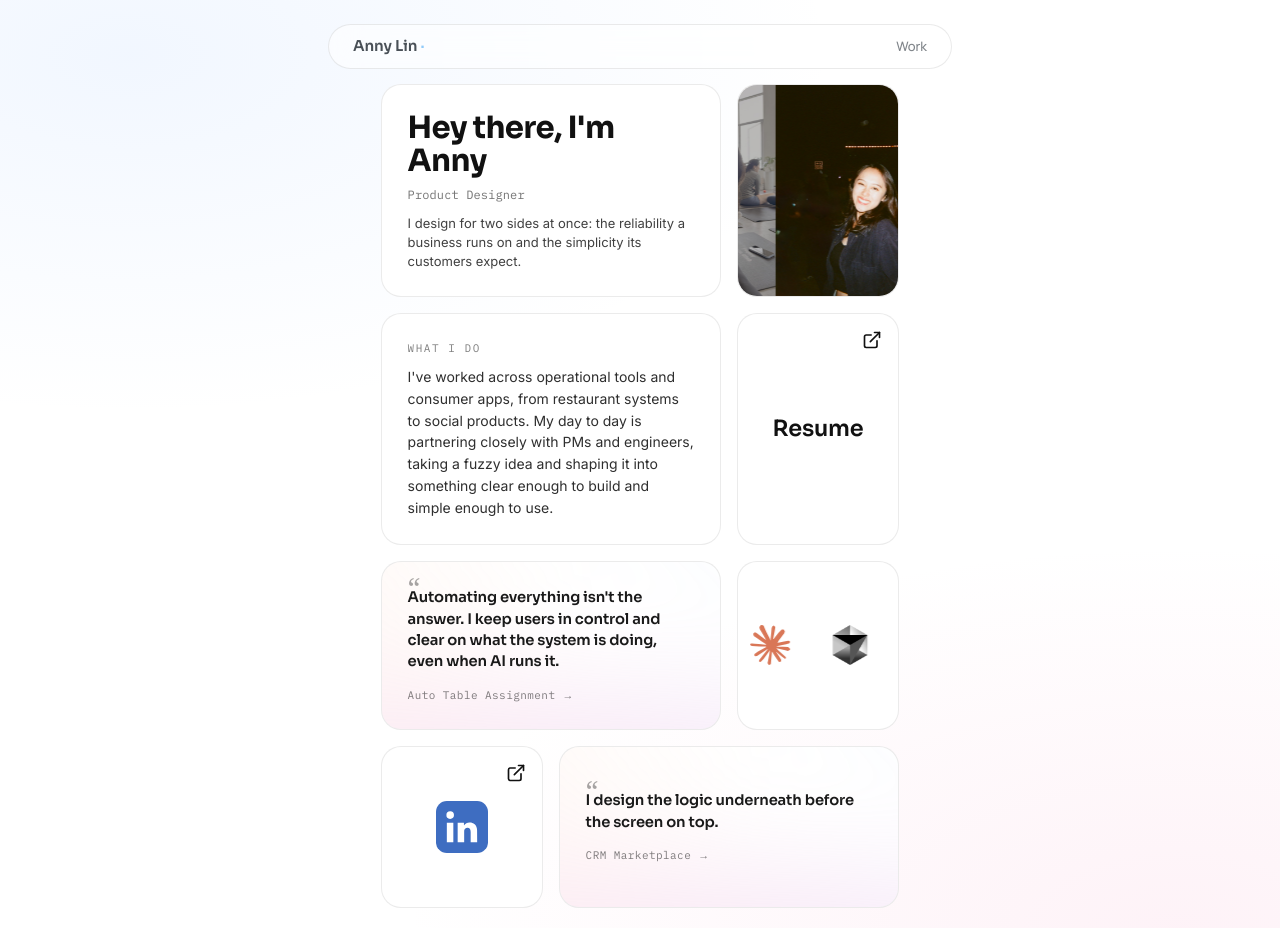
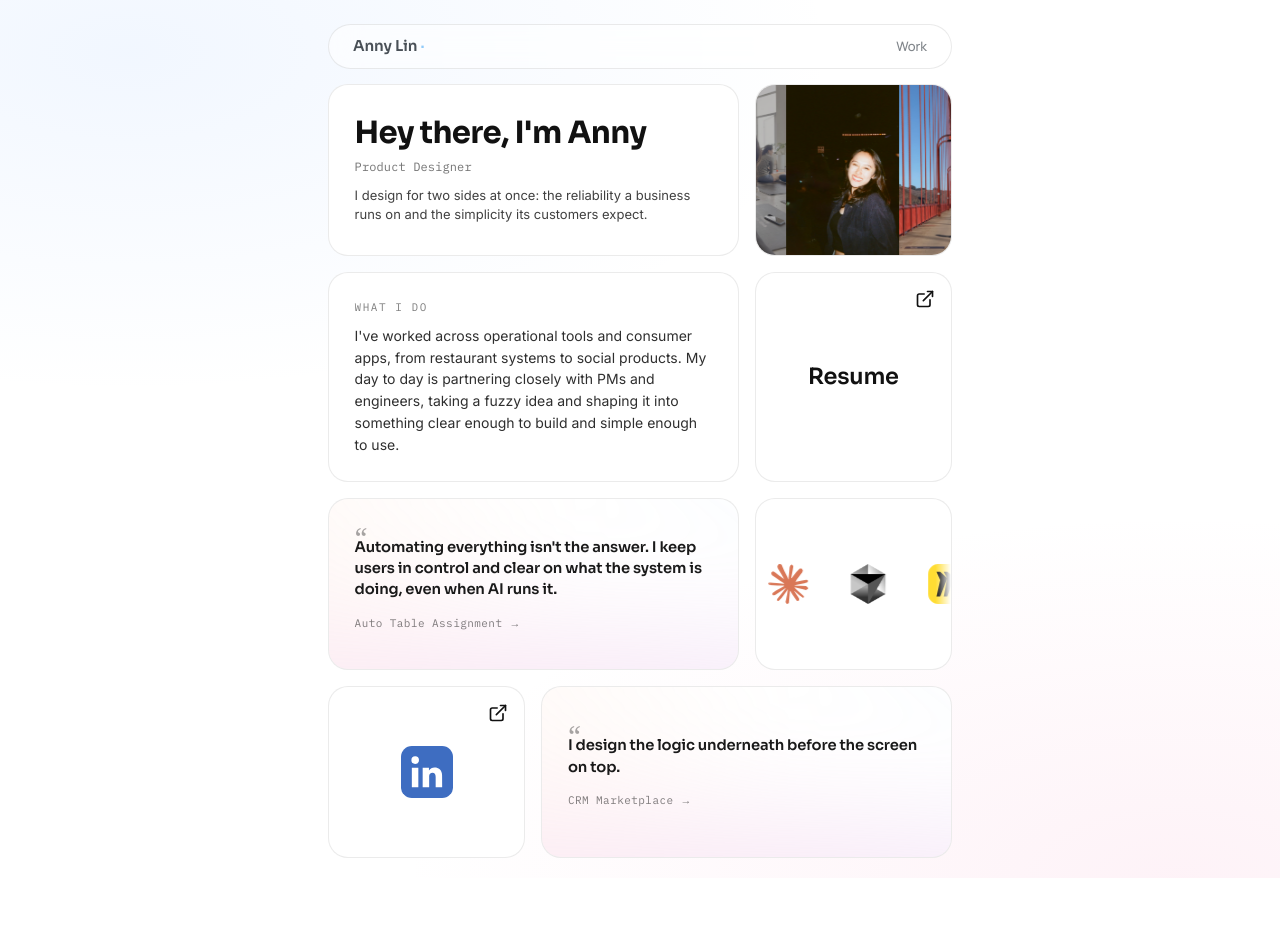
Before and after one commit to annylin-tingyu/portfolio, a Next.js app: page /about in a window 1280 px wide. After the commit the page ends 878 px from the top, so only its background shows below. Built offline with nearby package versions, Linux system fonts and the light colour scheme.

Commit message:
Match About bento width to the nav pill
Columns now fill to ~50vw (the nav's w-1/2 width) instead of a fixed 960px
cap, and rows are height-driven with a floor — the grid fills the page and
lines up with the nav without scrolling.

Co-Authored-By: Claude Opus 4.8 <noreply@anthropic.com>

```diff
--- a/app/globals.css
+++ b/app/globals.css
@@ -735,18 +735,20 @@ header.cursor-none button {
     #ffffff;
 }
 
-/* Square base unit (1:1 for a single column, 2:1 for a double).
-   The unit is driven by viewport height so the grid fills the screen,
-   but capped by width so it never overflows horizontally. */
+/* Landscape base unit: columns fill the available width (up to a max), rows
+   are sized to fit four in the viewport height. Boxes are gently landscape
+   rather than square, so the grid fills the page without scrolling. */
 .about-bento {
   --gap: 16px;
-  --unit: min(
-    calc((100svh - var(--nav-clear, 84px) - 20px - 3 * var(--gap)) / 4),
-    calc((960px - 2 * var(--gap)) / 3)
+  /* Match the nav pill width (w-1/2 inside a px-4 header ≈ 50vw − 16px). */
+  --col: calc((50vw - 16px - 2 * var(--gap)) / 3);
+  --row: max(
+    172px,
+    calc((100svh - var(--nav-clear, 84px) - 20px - 3 * var(--gap)) / 4)
   );
   display: grid;
-  grid-template-columns: repeat(3, var(--unit));
-  grid-auto-rows: minmax(var(--unit), auto);
+  grid-template-columns: repeat(3, var(--col));
+  grid-auto-rows: minmax(var(--row), auto);
   gap: var(--gap);
   align-items: stretch;
 }
```
